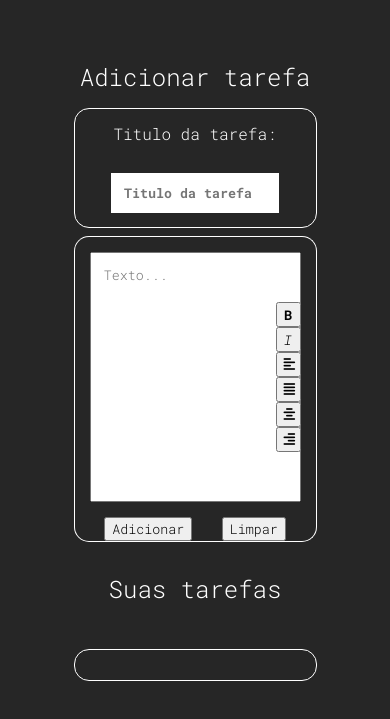
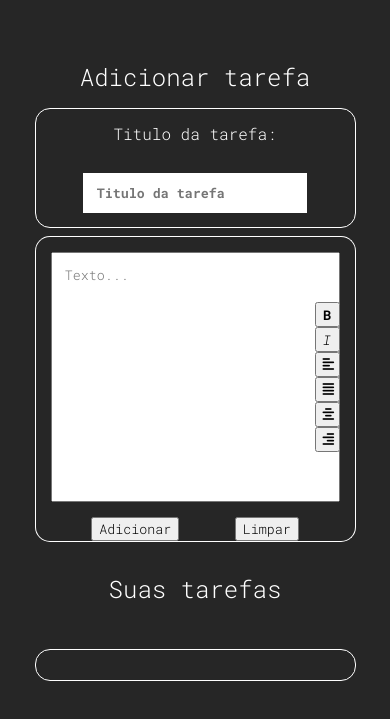
Before and after one commit to 3532Everton/Lista-de-tarefas, a plain HTML site: page index.html in a window 390 px wide. Shown: the part 137-856 px from the top of the page. Drawn offline with Linux system fonts and the light colour scheme.

Commit message:
configurações adicionais

```diff
--- a/style.css
+++ b/style.css
@@ -38,6 +38,11 @@ input {
 }
 input:focus, textarea:focus {
     outline: 2px solid #32cd32;
+}
+@media (max-width: 600px){
+    div {
+        width: 90vw;
+    }
 }
 button {
     color: #000000;
```
